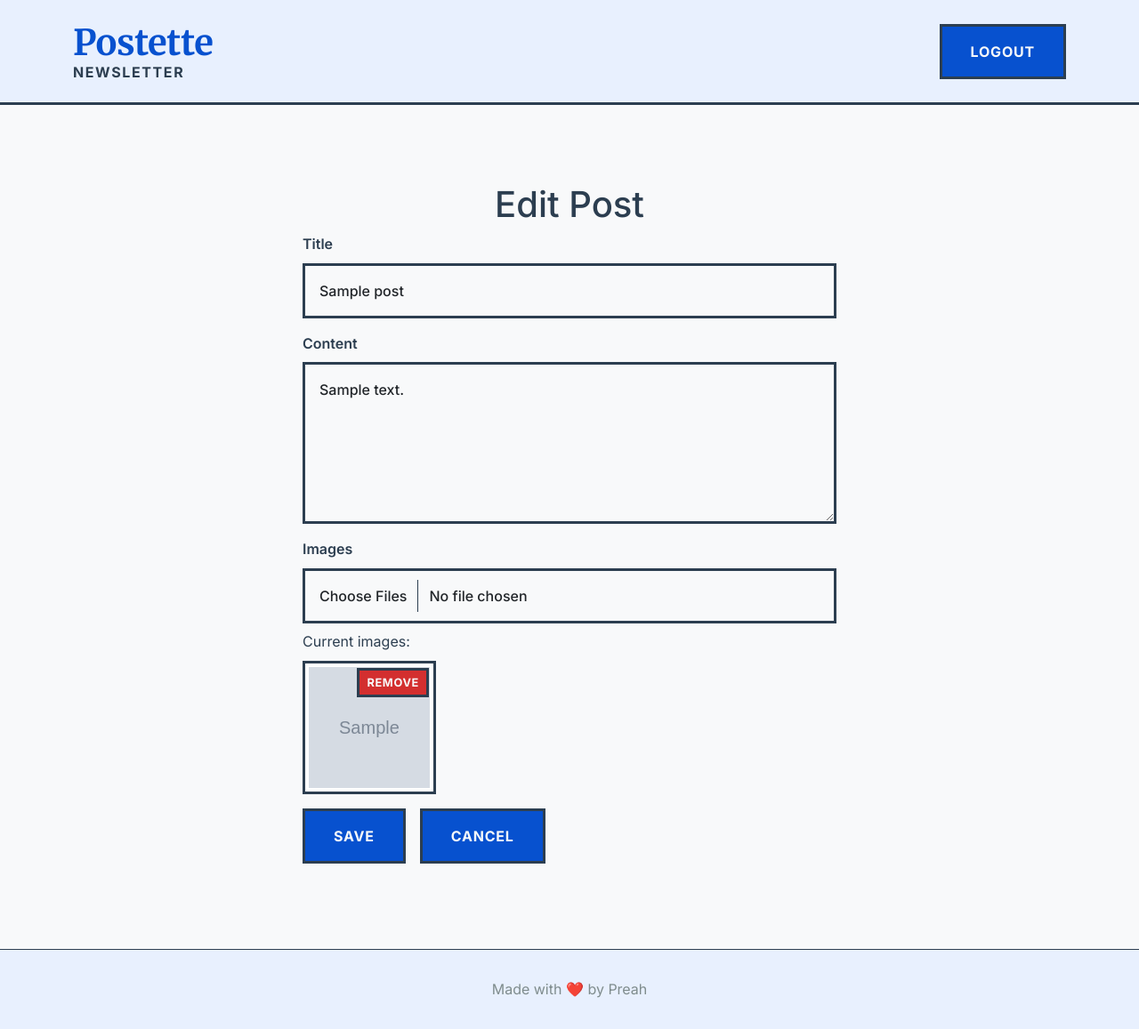
After one commit to preahs/Postette, a Flask app: page /edit/1 in a window 1280 px wide. The commit adds this page. Shown: the whole page at 89% size. Run offline with Flask 3, Linux system fonts and the light colour scheme; a user stored in the database is signed in; tables that the repository leaves empty hold one stand-in row (values such as "Sample post"); grey boxes marked "Sample" are stand-in pictures; some libraries are stand-ins or nearby versions; some web fonts are replaced.

Commit message:
Implement ability to edit existing posts
Now can edit post text and images.

```diff
--- a/app/routes.py
+++ b/app/routes.py
@@ -206,3 +206,72 @@ def delete_sent_posts():
     db.session.commit()
     flash('All sent posts and their images have been deleted.', 'success')
     return redirect(url_for('main.index'))
+
+@main.route('/edit/<int:post_id>', methods=['GET', 'POST'])
+@login_required
+def edit_post(post_id):
+    post = Post.query.get_or_404(post_id)
+    form = PostForm()
+
+    if form.validate_on_submit():
+        # Handle image updates
+        if form.images.data:
+            # Remove old images if requested
+            if request.form.get('remove_images'):
+                old_images = post.image_filenames.split(',') if post.image_filenames else []
+                for filename in old_images:
+                    if filename.strip():
+                        image_path = os.path.join(current_app.config['UPLOAD_FOLDER'], filename.strip())
+                        if os.path.exists(image_path):
+                            os.remove(image_path)
+                post.image_filenames = ""
+
+            # Add new images
+            new_image_filenames = []
+            for image in form.images.data:
+                if isinstance(image, FileStorage) and image.filename:
+                    filename = secure_filename(image.filename)
+                    image_path = os.path.join(current_app.config['UPLOAD_FOLDER'], filename)
+                    image.save(image_path)
+                    new_image_filenames.append(filename)
+
+            if new_image_filenames:
+                if post.image_filenames:
+                    post.image_filenames += "," + ",".join(new_image_filenames)
+                else:
+                    post.image_filenames = ",".join(new_image_filenames)
+
+        # Update post content
+        post.title = form.title.data
+        post.content = form.content.data
+
+        db.session.commit()
+        flash("Post updated successfully!", "success")
+        return redirect(url_for('main.index'))
+
+    # Pre-fill form with existing post data
+    if request.method == 'GET':
+        form.title.data = post.title
+        form.content.data = post.content
+
+    return render_template('edit_post.html', form=form, post=post)
+
+@main.route('/remove-image/<int:post_id>/<filename>', methods=['POST'])
+@login_required
+def remove_image(post_id, filename):
+    post = Post.query.get_or_404(post_id)
+
+    # Remove image file
+    image_path = os.path.join(current_app.config['UPLOAD_FOLDER'], filename)
+    if os.path.exists(image_path):
+        os.remove(image_path)
+
+    # Update post's image_filenames
+    if post.image_filenames:
+        image_list = post.image_filenames.split(',')
+        if filename in image_list:
+            image_list.remove(filename)
+            post.image_filenames = ','.join(image_list)
+            db.session.commit()
+
+    return redirect(url_for('main.edit_post', post_id=post_id))
--- /dev/null
+++ b/app/static/js/edit.js
@@ -0,0 +1,36 @@
+document.addEventListener('DOMContentLoaded', function() {
+    const removeButtons = document.querySelectorAll('.remove-image');
+
+    removeButtons.forEach(button => {
+        button.addEventListener('click', async function() {
+            const filename = this.dataset.filename;
+            const postId = window.location.pathname.split('/')[2];
+
+            try {
+                const response = await fetch(`/remove-image/${postId}/${filename}`, {
+                    method: 'POST',
+                    headers: {
+                        'Content-Type': 'application/json',
+                    }
+                });
+
+                if (response.ok) {
+                    // Remove the image element from the DOM
+                    const imageItem = this.closest('.image-item');
+                    imageItem.remove();
+
+                    // If no images left, remove the "Current images" section
+                    const imageList = document.querySelector('.image-list');
+                    if (imageList && !imageList.children.length) {
+                        const currentImages = document.querySelector('.current-images');
+                        if (currentImages) {
+                            currentImages.remove();
+                        }
+                    }
+                }
+            } catch (error) {
+                console.error('Error removing image:', error);
+            }
+        });
+    });
+});
--- a/app/static/styles.css
+++ b/app/static/styles.css
@@ -540,3 +552,74 @@ h1, h2, h3, h4, h5, h6 {
   max-width: 200px;
   margin: 1rem auto 0;
 }
+
+/* Post actions */
+.post-actions {
+  display: flex;
+  gap: 0.5rem;
+  margin-top: 1rem;
+}
+
+/* Current images in edit form */
+.current-images {
+  margin-top: 1rem;
+}
+
+.image-list {
+  display: flex;
+  flex-wrap: wrap;
+  gap: 1rem;
+  margin-top: 0.5rem;
+}
+
+.image-item {
+  position: relative;
+  width: 150px;
+}
+
+.image-item img {
+  width: 100%;
+  height: 150px;
+  object-fit: cover;
+  border: var(--outline-width) solid var(--border-color);
+  border-radius: var(--border-radius);
+}
+
+.image-actions {
+  position: absolute;
+  top: 0.5rem;
+  right: 0.5rem;
+}
+
+.remove-image {
+  padding: 0.25rem 0.5rem;
+  font-size: 0.8rem;
+  background-color: var(--danger-color);
+  border: var(--outline-width) solid var(--border-color);
+  border-radius: var(--border-radius);
+  color: var(--background-color);
+  cursor: pointer;
+  transition: transform 0.2s ease;
+}
+
+.remove-image:hover {
+  transform: translateY(-2px);
+  background-color: var(--danger-color);
+  color: var(--background-color);
+}
+
+/* Form button group */
+.button-group {
+  display: flex;
+  gap: 1rem;
+  justify-content: flex-start;
+}
+
+.button-group .btn {
+  min-width: 100px;
+}
+
+/* Form submit button spacing */
+.form-group:last-child {
+  margin-top: 1.5rem;
+}
--- a/app/templates/base.html
+++ b/app/templates/base.html
@@ -72,6 +72,7 @@
 
   <script src="https://cdn.jsdelivr.net/npm/bootstrap@5.3.3/dist/js/bootstrap.bundle.min.js"></script>
   <script src="{{ url_for('static', filename='js/copy.js') }}"></script>
+  <script src="{{ url_for('static', filename='js/edit.js') }}"></script>
 
   <!-- Copy Icon SVG -->
   <svg xmlns="http://www.w3.org/2000/svg" style="display: none;">
--- /dev/null
+++ b/app/templates/edit_post.html
@@ -0,0 +1,47 @@
+{% extends "base.html" %}
+{% block title %}Edit Post{% endblock %}
+{% block content %}
+<div class="container mt-4">
+  <h1>Edit Post</h1>
+  <form method="POST" enctype="multipart/form-data">
+    {{ form.hidden_tag() }}
+
+    <div class="mb-3">
+      {{ form.title.label(class="form-label") }}
+      {{ form.title(class="form-control") }}
+    </div>
+
+    <div class="mb-3">
+      {{ form.content.label(class="form-label") }}
+      {{ form.content(class="form-control", rows=6) }}
+    </div>
+
+    <div class="mb-3">
+      {{ form.images.label(class="form-label") }}
+      {{ form.images(class="form-control", multiple=true) }}
+      {% if post.image_filenames %}
+        <div class="current-images mt-2">
+          <p class="mb-1">Current images:</p>
+          <div class="image-list">
+            {% for filename in post.image_filenames.split(',') %}
+              <div class="image-item">
+                <img src="{{ url_for('static', filename='uploads/' + filename) }}" alt="Post image" class="img-thumbnail">
+                <div class="image-actions">
+                  <button type="button" class="btn btn-sm btn-danger remove-image" data-filename="{{ filename }}">Remove</button>
+                </div>
+              </div>
+            {% endfor %}
+          </div>
+        </div>
+      {% endif %}
+    </div>
+
+    <div class="mb-3">
+      <div class="button-group">
+        {{ form.submit(class="btn btn-primary", value="Save") }}
+        <a href="{{ url_for('main.index') }}" class="btn btn-secondary">Cancel</a>
+      </div>
+    </div>
+  </form>
+</div>
+{% endblock %}
```
Also changed, not shown: other parts of app/static/styles.css (+20 -8 lines), app/templates/index.html (+6 -9 lines), instance/newsletter.db.
